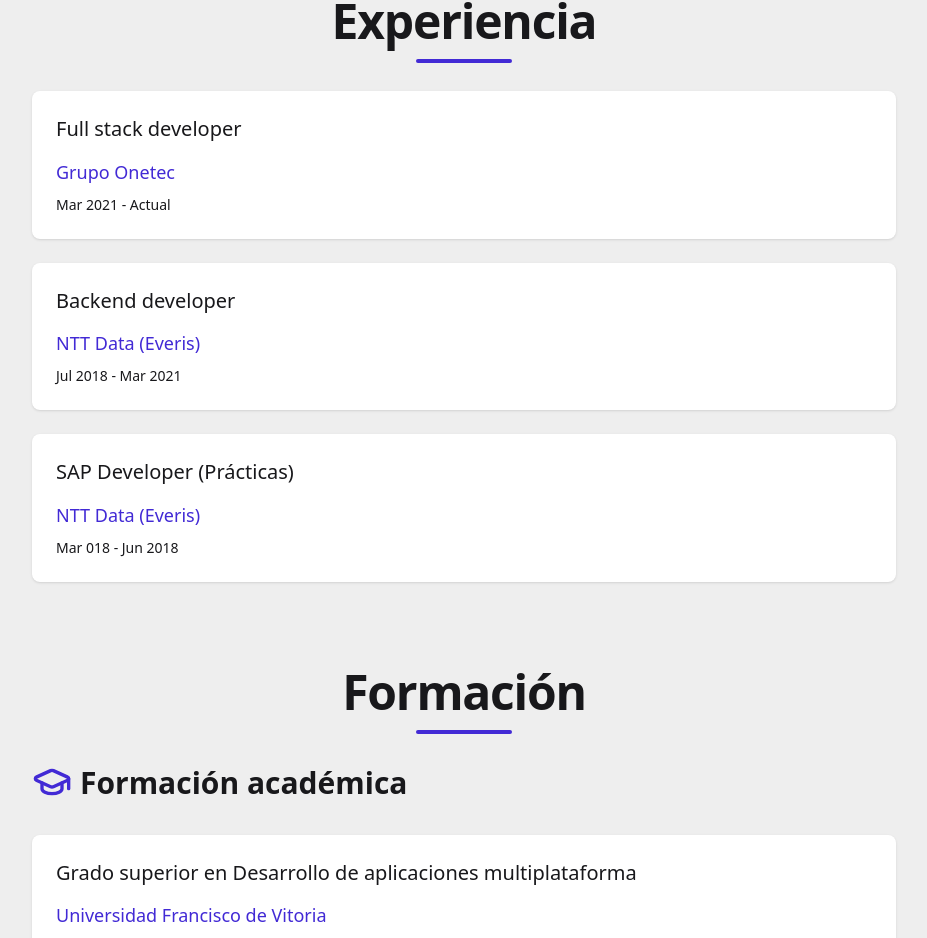
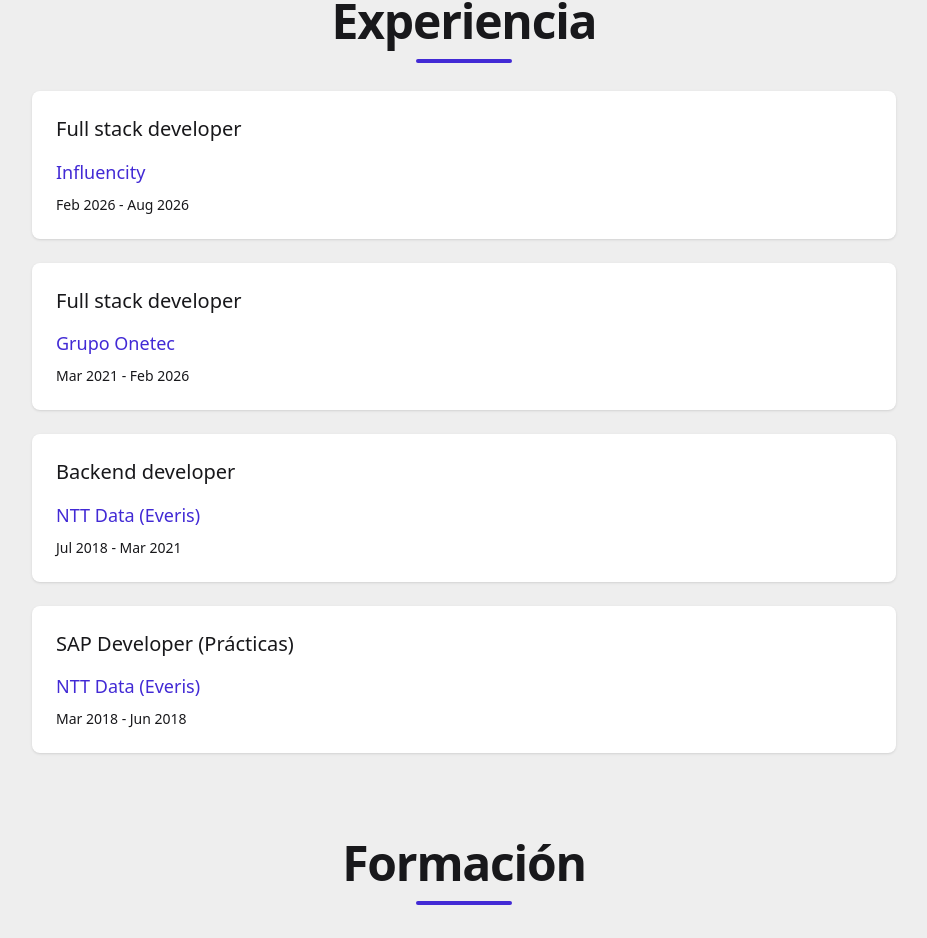
Before and after one commit to devtechmarc/cv-page, a React (Vite) app: page / in a window 1280 px wide. Shown: the part 2077-3015 px from the top of the page, without its empty margins (176-1103 px from the left). Built offline with nearby package versions, Linux system fonts and the light colour scheme.

Commit message:
feat: add new experience entry and correct duration typos

```diff
--- a/src/sections/Experience.tsx
+++ b/src/sections/Experience.tsx
@@ -6,8 +6,13 @@
 const experience = [
     {
         name: 'Full stack developer',
+        enterprise: 'Influencity',
+        duration: 'Feb 2026 - Aug 2026',
+    },
+    {
+        name: 'Full stack developer',
         enterprise: 'Grupo Onetec',
-        duration: 'Mar 2021 - Actual',
+        duration: 'Mar 2021 - Feb 2026',
     },
     {
         name: 'Backend developer',
@@ -17,7 +22,7 @@
     {
         name: 'SAP Developer (Prácticas)',
         enterprise: 'NTT Data (Everis)',
-        duration: 'Mar 018 - Jun 2018',
+        duration: 'Mar 2018 - Jun 2018',
     },
 ];
 
```
